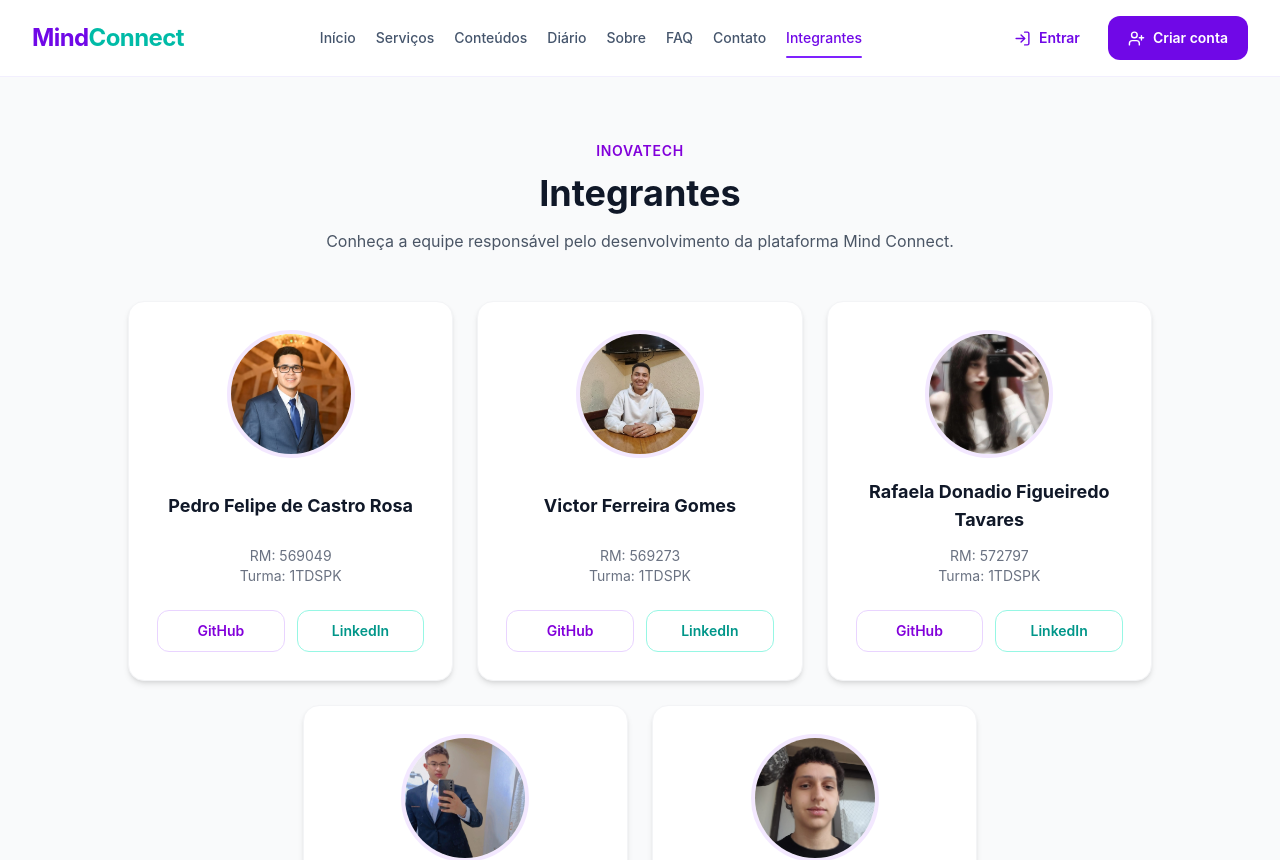
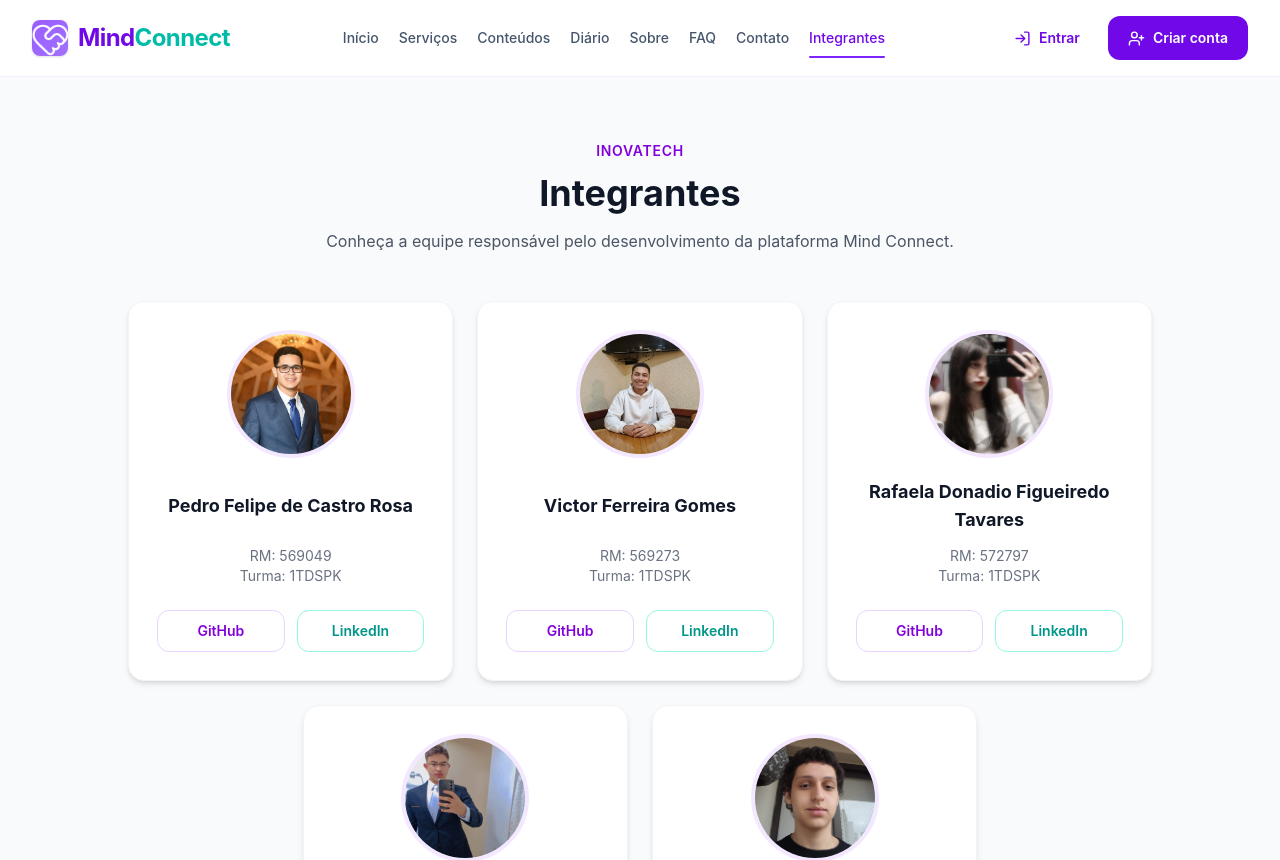
Before and after one commit to Pedrin740/MindConnect-Front-end, a React (Vite) app: page /integrantes in a window 1280 px wide. Shown: the top 860 px of the page. Built offline with nearby package versions, Linux system fonts and the light colour scheme.

Commit message:
feat: adiciona simbolo da marca na navbar

```diff
--- a/src/components/Navbar.tsx
+++ b/src/components/Navbar.tsx
@@ -1,6 +1,6 @@
 import { useState } from "react";
 import { NavLink, Link } from "react-router-dom";
-import { Menu, X, UserPlus, LogIn, LogOut, UserRound, Settings } from "lucide-react";
+import { Menu, X, UserPlus, LogIn, LogOut, UserRound, Settings,} from "lucide-react";
 import { useAuth } from "../hooks/useAuth";
 import { useTheme } from "../context/ThemeContext";
 
@@ -76,17 +76,26 @@ function Navbar() {
       className={`sticky top-0 z-50 w-full border-b backdrop-blur-xl transition-colors duration-300 ${estiloHeader}`}
     >
       <nav className="mx-auto flex max-w-7xl items-center justify-between gap-4 px-4 py-4 sm:px-5 lg:px-8">
+
+        {/* Logo e nome da plataforma */}
         <NavLink
           to="/"
           onClick={() => setMenuOpen(false)}
-          className="flex shrink-0 items-center gap-2"
+          className="flex shrink-0 items-center gap-2.5"
           aria-label="Mind Connect - Página inicial"
         >
+          <img
+            src="/images/logo-mindconnect.png"
+            alt="Símbolo do Mind Connect"
+            className="h-9 w-9 shrink-0 rounded-lg object-cover shadow-sm"
+          />
+
           <span className="whitespace-nowrap text-xl font-bold tracking-tight text-violet-700 sm:text-2xl">
             Mind<span className="text-teal-500">Connect</span>
           </span>
         </NavLink>
 
+        {/* Navegação desktop */}
         <div className="hidden items-center gap-3 lg:flex xl:gap-5">
           {visibleNavigation.map((item) => (
             <NavLink
@@ -107,6 +116,7 @@ function Navbar() {
           ))}
         </div>
 
+        {/* Área da conta desktop */}
         <div className="hidden shrink-0 items-center justify-end gap-2 lg:flex xl:gap-3">
           {isLoading ? (
             <div
@@ -169,6 +179,7 @@ function Navbar() {
           )}
         </div>
 
+        {/* Botão do menu mobile */}
         <button
           type="button"
           onClick={() =>
@@ -185,6 +196,7 @@ function Navbar() {
         </button>
       </nav>
 
+      {/* Menu mobile */}
       {menuOpen && (
         <div
           id="menu-mobile"
```
Also changed, not shown: public/images/logo-mindconnect.png (added).
